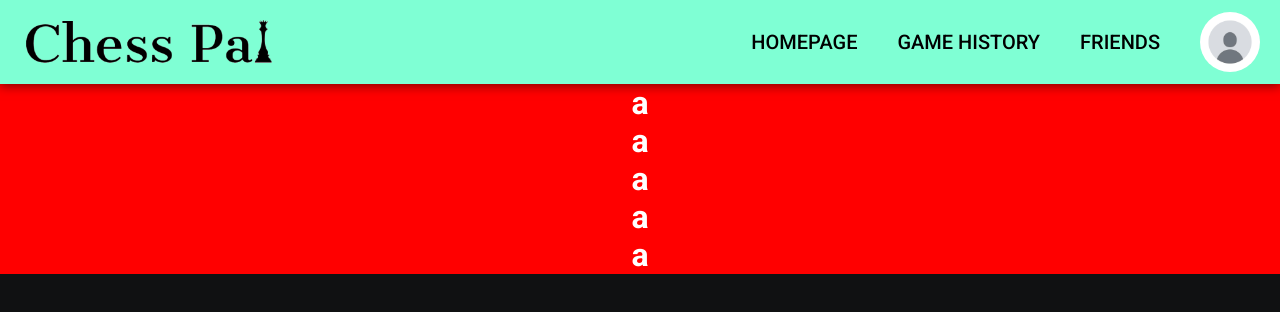
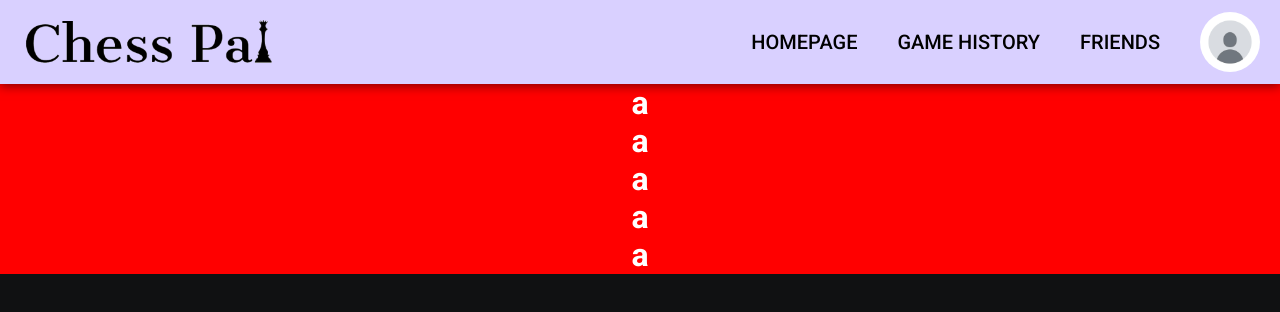
Before and after one commit to francsir/Group6-Design-Project, a React (Create React App) app in the folder chessPal/frontend/: page /Homepage in a window 1280 px wide. Shown: the top 312 px of the page. Built offline with nearby package versions, Linux system fonts and the light colour scheme; a web font is replaced by a local one.

Commit message:
Adding color

```diff
--- a/chessPal/frontend/src/components/Navbar.js
+++ b/chessPal/frontend/src/components/Navbar.js
@@ -19,7 +19,7 @@ const Navbar = () => {
   const closeMenu = () => setClick(false);
 
   const checkScreenWidth = () => {
-    if (window.innerWidth >= 800) {
+    if (window.innerWidth >= 900) {
       setClick(false);
     }
   };
--- a/chessPal/frontend/src/styles/Navbar.module.css
+++ b/chessPal/frontend/src/styles/Navbar.module.css
@@ -1,5 +1,4 @@
 .nav {
-  background-color: aquamarine;
   position: sticky;
   width: 100%;
   top: 0;
@@ -11,6 +10,7 @@
   align-items: center;
   font-size: 20px;
   padding: 10px 20px 10px 20px;
+  background-color: #d9d0ff;
 }
 
 .nav .logo {
@@ -19,14 +19,13 @@
 }
 
 .nav .right_section {
-  /* background-color: green; */
   align-items: center;
   justify-content: center;
   gap: 40px;
 }
 
 .nav .right_section_menu {
-  background-color: blueviolet;
+  background-color: #d9d0ffc9;
   padding: 30px;
   position: fixed;
   z-index: 999;
@@ -79,7 +78,7 @@
   display: none;
 }
 
-@media screen and (max-width: 800px) {
+@media screen and (max-width: 900px) {
   .nav .right_section {
     display: none;
   }
```
